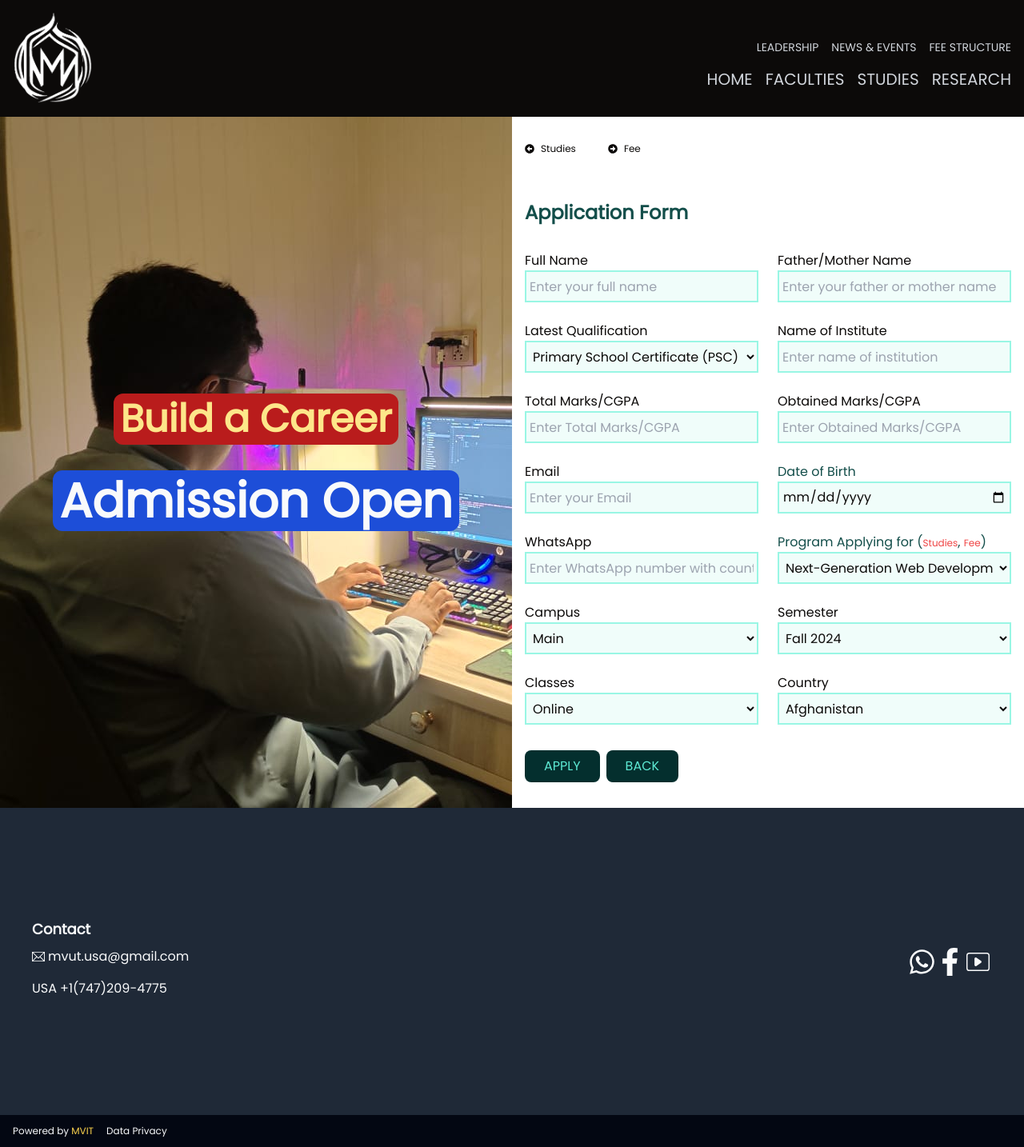
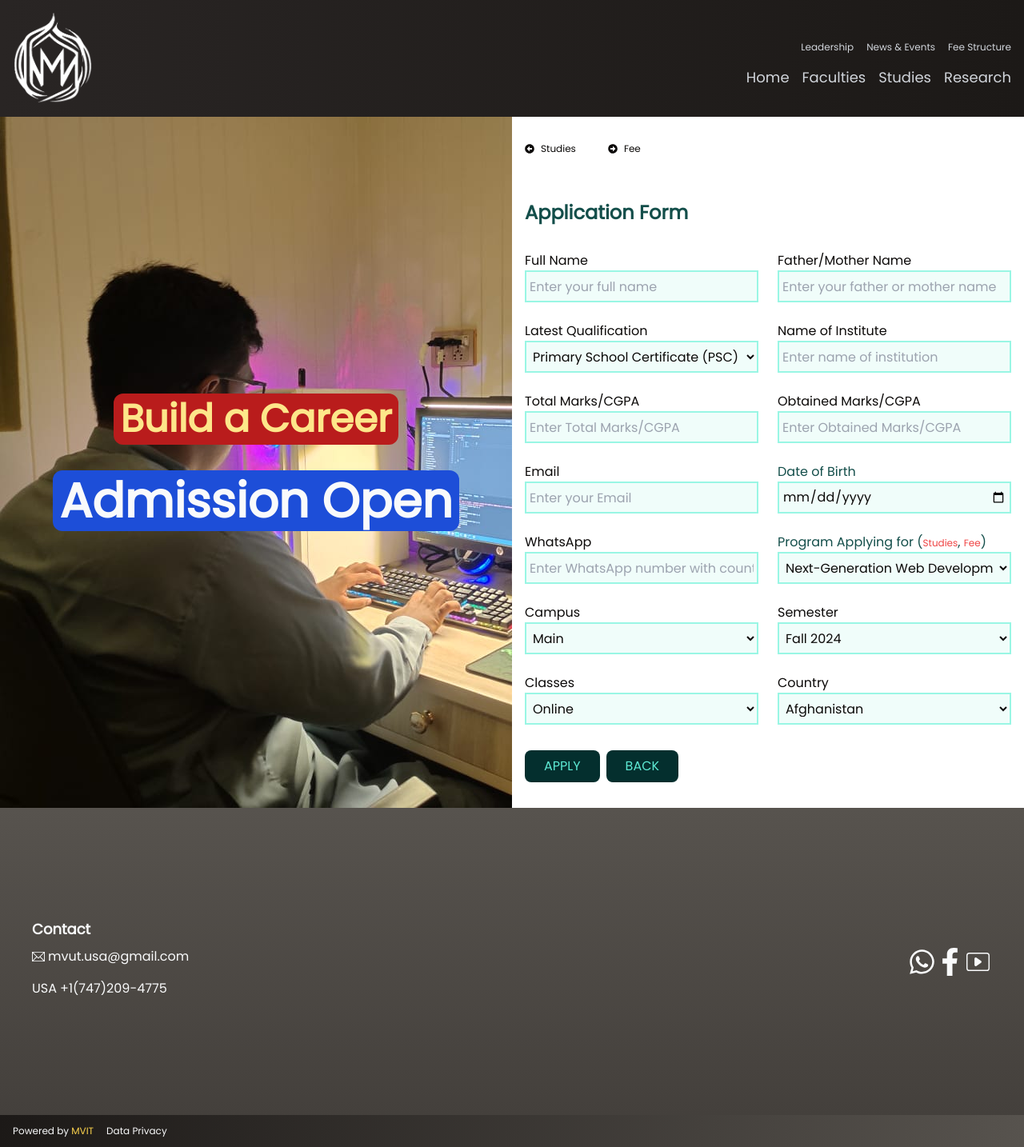
Before and after one commit to mvut/mvut, a Next.js app: page /pages/apply in a window 1280 px wide. Shown: the whole page at 80% size. Built offline with nearby package versions, Linux system fonts and the light colour scheme.

Commit message:
Footer canged

```diff
--- a/app/components/footer.tsx
+++ b/app/components/footer.tsx
@@ -14,7 +14,7 @@ export default function FooterComponent() {
     return (
         <div>
             <div
-                className="flex flex-col sm:flex-row bg-gray-800 justify-between items-center sm:px-10 text-gray-50 py-10 sm:h-96">
+                className="flex flex-col sm:flex-row bg-gradient-to-b from-stone-600 to-stone-700 justify-between items-center sm:px-10 text-gray-50 py-10 sm:h-96">
                 <div className={'flex flex-col items-start justify-center'}>
                     <p className={'font-bold text-md sm:text-lg'}>Contact</p>
                     <div className={'flex items-center justify-center sm:h-10 gap-1'}>
@@ -48,7 +48,7 @@ export default function FooterComponent() {
 
             </div>
 
-            <div className={'flex items-center justify-start gap-4 pl-4 text-gray-50 text-center bg-gray-950 h-10'}>
+            <div className={'flex items-center justify-start gap-4 pl-4 text-gray-50 text-center bg-gradient-to-l from-stone-600 to-stone-900 h-10'}>
                 <p className={'text-xs'}>Powered by
                     <Link className={'text-amber-300 uppercase'} href={'/'} target={'_blank'}> MVIT</Link>
                 </p>
--- a/app/components/myheader.tsx
+++ b/app/components/myheader.tsx
@@ -19,7 +19,7 @@ export default function MyHeaderComponent(){
         setMenuOpen(!menuOpen);
     }
     return(
-        <div className={'flex flex-col sm:flex-row items-center justify-between bg-stone-950 p-4 w-full'}>
+        <div className={'flex flex-col sm:flex-row items-center justify-between bg-gradient-to-l from-stone-900 to-stone-800 p-4 w-full'}>
             <section className={'flex gap-2 hover:scale-110 transition-all ease-in-out delay-200'}>
                 <Link className={''}
                     href={'/'}>
@@ -27,7 +27,7 @@ export default function MyHeaderComponent(){
                 </Link>
             </section>
             <section className={'flex flex-col'}>
-                <div className={'flex justify-end gap-4 text-gray-300 py-4 text-sm uppercase'}>
+                <div className={'flex justify-end gap-2 sm:gap-4 text-gray-300 py-4 text-xs'}>
                     <Link href={'/pages/leadership'}
                           className={'hover:text-gray-50'}>Leadership</Link>
                     <Link href={'/pages/news'}
@@ -35,7 +35,7 @@ export default function MyHeaderComponent(){
                     <Link href={'/pages/study/fee'}
                           className={'hover:text-gray-50'}>Fee Structure</Link>
                 </div>
-                <div className={'flex text-gray-300 text-xl gap-2 sm:gap-4 uppercase'}>
+                <div className={'flex text-gray-300 text-lg gap-2 sm:gap-4 '}>
                     <Link href={'/'}
                           className={'hover:text-gray-50'}>Home</Link>
 
--- a/app/pages/apply/page.tsx
+++ b/app/pages/apply/page.tsx
@@ -8,18 +8,18 @@ export default function ApplicationForm(){
     const router = useRouter();
     const programs =[
         {id:1, program:"Next-Generation Web Development with Python (NXGDP)", open:true},
-        {id:2, program:"Full Stack Development with Next.js (FSDN)", open:true, duration:''},
-        {id:3, program:"Full Stack PHP Development (FSP)", open:true},
-        {id:4, program:"Office Management and Work Ethics (OM&WE)", open:true},
-        {id:5, program:"Junior Computer Science Certificate (JCSC)", open:true},
-        {id:6, program:"Senior Computer Science Certificate (SCSC)", open:true},
-        {id:7, program:"Advance Computer Science Certificate (ACSC)", open:true},
-        {id:8, program:"Professional Computer Science Certificate (PCSC)", open:true},
-        {id:9, program:"Premier Certificate in Computer Science (PCCS)", open:true},
-        {id:10, program:"Certified Web Professional in Full Stack Next.js (CWP FSN)", open:true},
-        {id:11, program:"Certified Web Professional in Full Stack PHP (CWP FSP)", open:true},
-        {id:12, program:"Advance Professional Certificate in Web Development (APCWD)", open:true},
-        {id:13, program:"Certificate of Philosophy in Web Development (CPWD)", open:true},
+        // {id:2, program:"Full Stack Development with Next.js (FSDN)", open:true, duration:''},
+        // {id:3, program:"Full Stack PHP Development (FSP)", open:true},
+        // {id:4, program:"Office Management and Work Ethics (OM&WE)", open:true},
+        // {id:5, program:"Junior Computer Science Certificate (JCSC)", open:true},
+        // {id:6, program:"Senior Computer Science Certificate (SCSC)", open:true},
+        // {id:7, program:"Advance Computer Science Certificate (ACSC)", open:true},
+        // {id:8, program:"Professional Computer Science Certificate (PCSC)", open:true},
+        // {id:9, program:"Premier Certificate in Computer Science (PCCS)", open:true},
+        // {id:10, program:"Certified Web Professional in Full Stack Next.js (CWP FSN)", open:true},
+        // {id:11, program:"Certified Web Professional in Full Stack PHP (CWP FSP)", open:true},
+        // {id:12, program:"Advance Professional Certificate in Web Development (APCWD)", open:true},
+        // {id:13, program:"Certificate of Philosophy in Web Development (CPWD)", open:true},
     ];
     const Countries = [
         {
@@ -1931,9 +1931,9 @@ export default function ApplicationForm(){
                                 <select className={'h-10  md:h-10 w-auto bg-teal-50 p-1 border-2 border-teal-200'}
                                         name={'campus'}>
                                     <option value={'Main'}>Main</option>
-                                    <option value={'Al-Abrar Madina-Tul-Ilm Rahmania High School, Pakpattan'}>Al-Abrar
-                                        Madina-Tul-Ilm Rahmania High School, Pakpattan
-                                    </option>
+                                    {/*<option value={'Al-Abrar Madina-Tul-Ilm Rahmania High School, Pakpattan'}>Al-Abrar*/}
+                                    {/*    Madina-Tul-Ilm Rahmania High School, Pakpattan*/}
+                                    {/*</option>*/}
                                 </select>
                             </div>
 
@@ -1951,7 +1951,7 @@ export default function ApplicationForm(){
                                 <select className={'h-10 md:h-10 w-auto bg-teal-50 p-1 border-2 border-teal-200'}
                                         name={'classes'}>
                                     <option value={'Online'}>Online</option>
-                                    <option value={'Onsite'}>Onsite (Only in Pakpattan)</option>
+                                    {/*<option value={'Onsite'}>Onsite (Only in Pakpattan)</option>*/}
                                 </select>
                             </div>
 
--- a/app/pages/faculty/page.tsx
+++ b/app/pages/faculty/page.tsx
@@ -20,20 +20,7 @@ export default function ResearchComponent(){
 
             <p className={'text-3xl md:text-5xl font-bold text-start py-10'}>Faculties</p>
             <div className={'grid grid-cols-1 sm:grid-cols-2 md:grid-cols-3 gap-16'}>
-                {/*    */}
-                <div
-                    className={'border-4 border-stone-900 group relative cursor-pointer items-center justify-center overflow-hidden transition-shadow hover:shadow-lg hover:shadow-teal-700'}>
-                    <div className={'flex flex-col gap-8 bg-slate-200'}>
-                        <Image src={Img5} alt={''}
-                               className={'h-48 w-full object-cover transition-transform duration-500 rotate-3 scale-110 group-hover:scale-125'}/>
-                    </div>
-                    <div
-                        className={'flex bg-stone-950 text-gray-200 h-24 items-center justify-center p-4 hover:bg-stone-800'}>
-                        <Link href={'/pages/faculty/departments/research'} className={''}>Faculty of Research and
-                            Development</Link>
-                        {/*<p className={'text-xl'}>Faculty of Research and Development</p>*/}
-                    </div>
-                </div>
+
                 {/*    */}
                 <div
                     className={'border-4 border-stone-900 group relative cursor-pointer items-center justify-center overflow-hidden transition-shadow hover:shadow-lg hover:shadow-teal-700'}>
@@ -170,6 +157,20 @@ export default function ResearchComponent(){
                     </div>
                 </div>
                 {/*    */}
+                <div
+                    className={'border-4 border-stone-900 group relative cursor-pointer items-center justify-center overflow-hidden transition-shadow hover:shadow-lg hover:shadow-teal-700'}>
+                    <div className={'flex flex-col gap-8 bg-slate-200'}>
+                        <Image src={Img5} alt={''}
+                               className={'h-48 w-full object-cover transition-transform duration-500 rotate-3 scale-110 group-hover:scale-125'}/>
+                    </div>
+                    <div
+                        className={'flex bg-stone-950 text-gray-200 h-24 items-center justify-center p-4 hover:bg-stone-800'}>
+                        <Link href={'/pages/faculty/departments/research'} className={''}>Faculty of Research and
+                            Development</Link>
+                        {/*<p className={'text-xl'}>Faculty of Research and Development</p>*/}
+                    </div>
+                </div>
+                {/*    */}
             </div>
         </div>
     )
```
